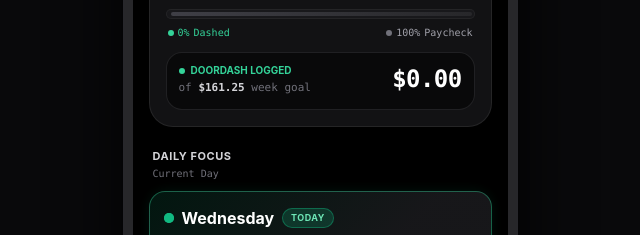
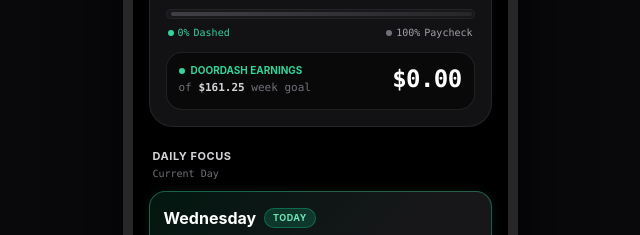
Before and after one commit to anthonynbutts/bill-tracker, a website: page index.html in a window 1280 px wide. Shown: the part 308-543 px from the top of the page, without its empty margins (320-960 px from the left). Drawn offline with nearby package versions, Linux system fonts and the light colour scheme.

Commit message:
Remove circle beacon from current day and rename 'DoorDash Logged' to 'DoorDash Earnings'

```diff
--- a/app.js
+++ b/app.js
@@ -146,13 +146,9 @@
       // TODAY: Smart Prominent Card (Always Visible on Launch)
       card.className = 'today-card rounded-2xl p-3.5 transition-all select-none';
       card.innerHTML = `
-        <!-- Top: Live Pulse + Today Badge -->
+        <!-- Top: Day Name + Today Badge -->
         <div class="flex items-center justify-between mb-2">
           <div class="flex items-center gap-2">
-            <span class="relative flex h-2.5 w-2.5">
-              <span class="animate-ping absolute inline-flex h-full w-full rounded-full bg-emerald-400 opacity-75"></span>
-              <span class="relative inline-flex rounded-full h-2.5 w-2.5 bg-emerald-500"></span>
-            </span>
             <span class="font-bold text-white text-base">${day.name}</span>
             <span class="text-[9px] font-bold text-emerald-300 bg-emerald-500/20 border border-emerald-500/40 px-2 py-0.5 rounded-full uppercase tracking-wider">Today</span>
           </div>
--- a/index.html
+++ b/index.html
@@ -112,12 +112,12 @@
           </div>
         </div>
 
-        <!-- DoorDash Logged Summary -->
+        <!-- DoorDash Earnings Summary -->
         <div class="bg-black/50 rounded-2xl p-3 border border-zinc-800/70 pt-2.5 border-t border-zinc-800/80 flex items-center justify-between">
           <div>
             <div class="flex items-center gap-1.5 text-[10px] uppercase font-bold text-emerald-400 mb-0.5">
               <span class="w-1.5 h-1.5 rounded-full bg-emerald-400"></span>
-              <span>DoorDash Logged</span>
+              <span>DoorDash Earnings</span>
             </div>
             <div class="text-[11px] font-mono text-zinc-500">
               of <span id="estimatedEarningsDisplay" class="text-zinc-300 font-semibold">$161.25</span> week goal
```
